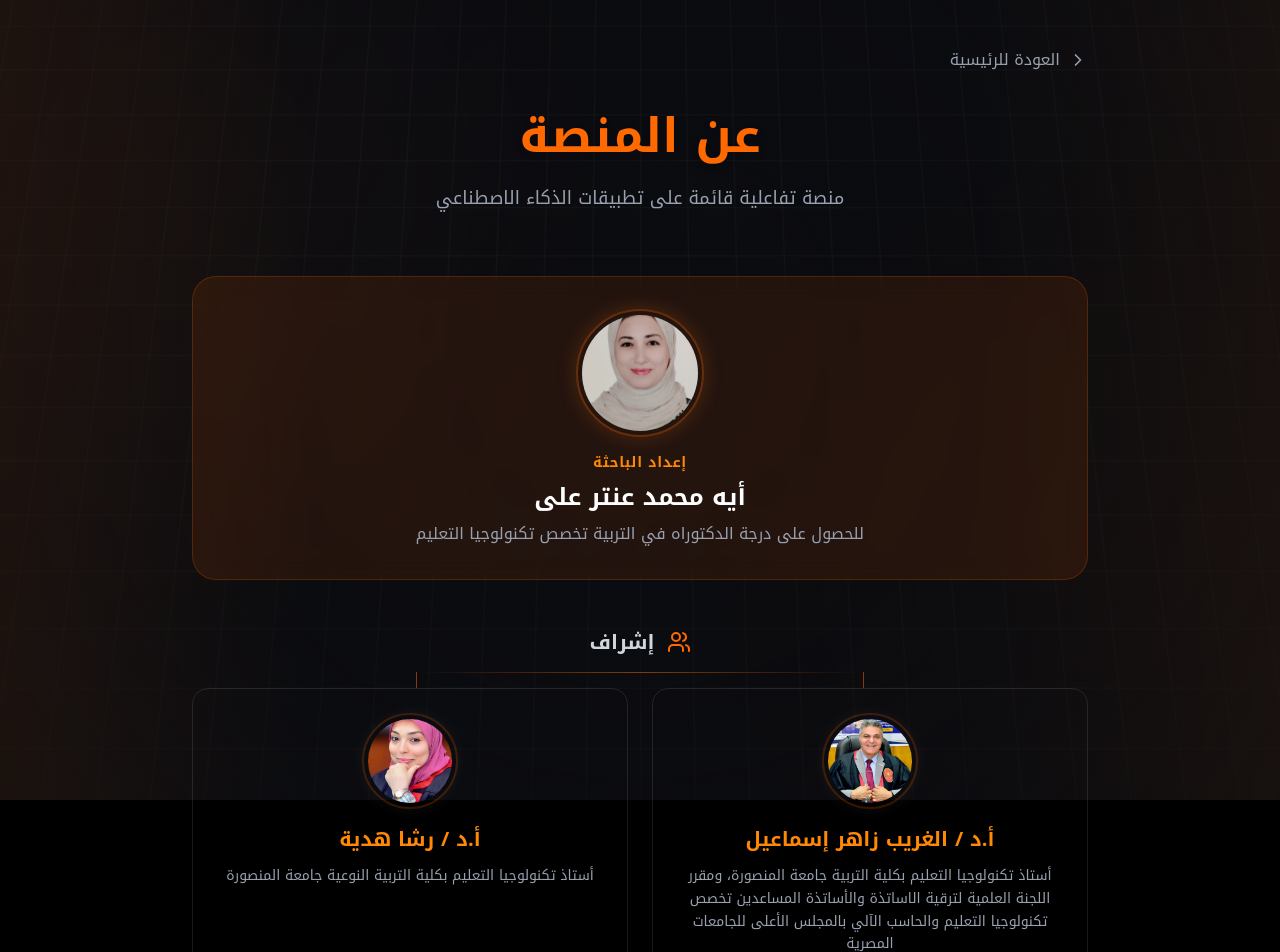
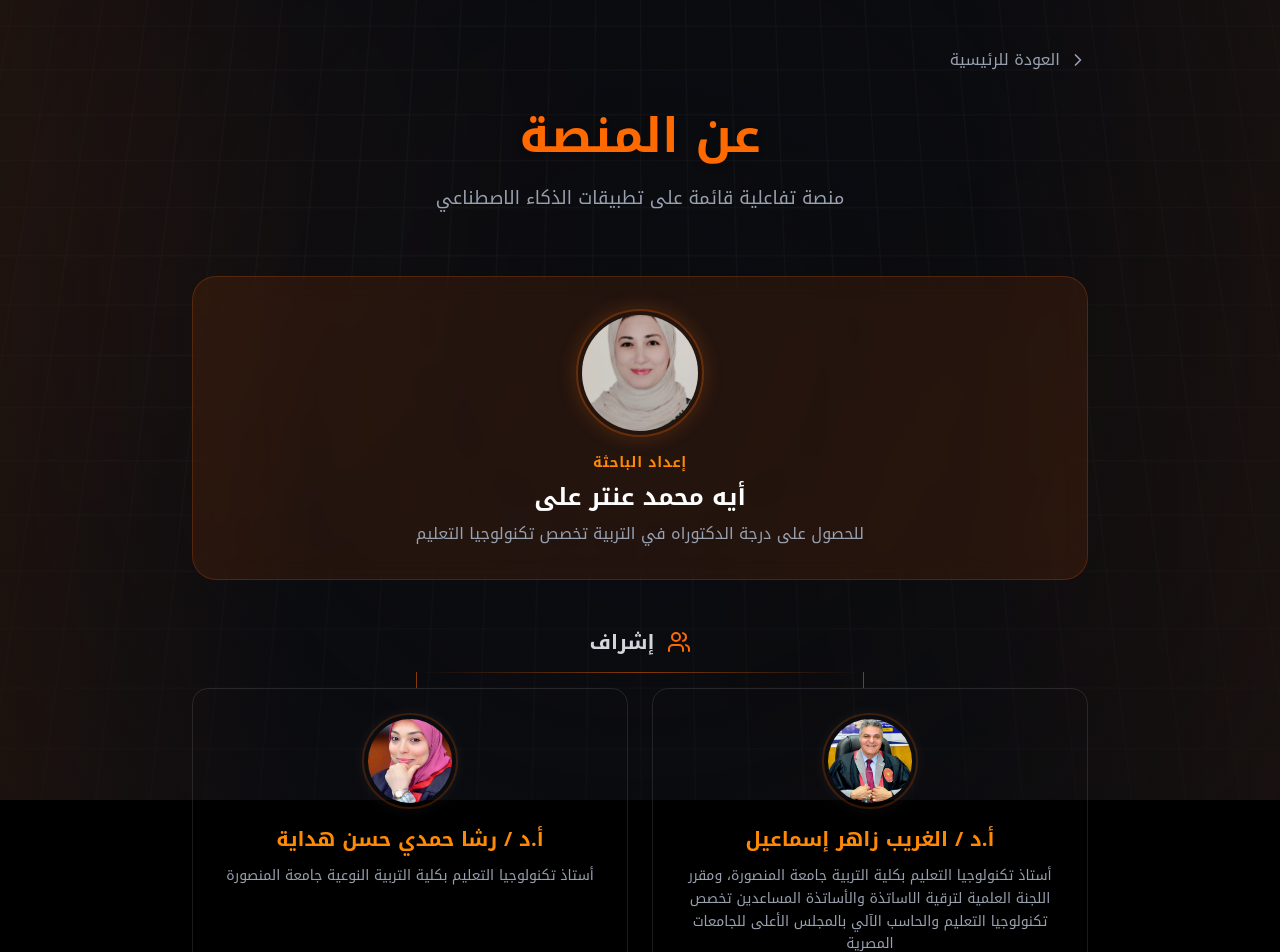
Before and after one commit to ziadeslam-git/Learning-Platform-v2, a React (Vite) app: page /about in a window 1280 px wide. Shown: the top 952 px of the page. Built offline with nearby package versions, Linux system fonts and the light colour scheme.

Commit message:
update finish

```diff
--- a/src/pages/AboutPlatform.tsx
+++ b/src/pages/AboutPlatform.tsx
@@ -99,7 +99,7 @@ export function AboutPlatform() {
                 <div className="w-24 h-24 rounded-full mb-4 p-1 border-2 border-orange-500/20 shadow-[0_0_15px_rgba(255,255,255,0.05)] overflow-hidden relative">
                   <img src="/team/2.jpeg" alt="أ.د / رشا هدية" className="w-full h-full object-cover rounded-full" />
                 </div>
-                <h4 className="text-xl font-bold text-orange-400 mb-3">أ.د / رشا هدية</h4>
+                <h4 className="text-xl font-bold text-orange-400 mb-3">أ.د / رشا حمدي حسن هداية</h4>
                 <p className="text-sm text-gray-400 leading-relaxed">أستاذ تكنولوجيا التعليم بكلية التربية النوعية جامعة المنصورة</p>
               </motion.div>
             </div>
```
